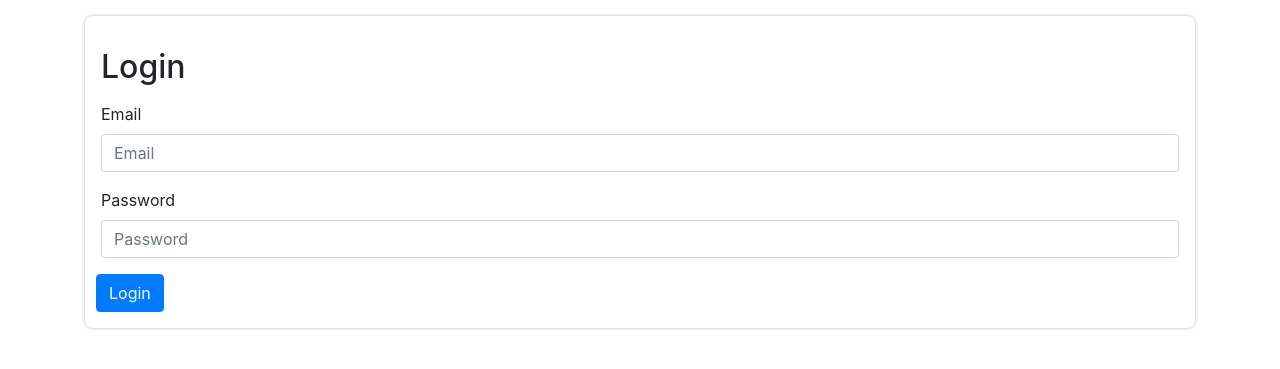
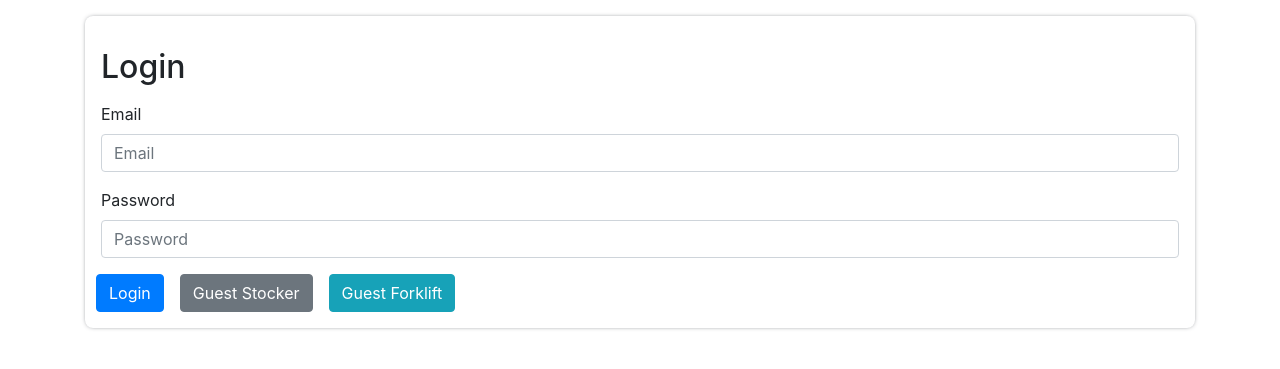
Before and after one commit to treyarte/capstone-one, a Flask app: page /login in a window 1280 px wide. Shown: the part 56-425 px from the top of the page. Run offline with Flask 2, Linux system fonts and the light colour scheme; some libraries are stand-ins or nearby versions.

Commit message:
added guest logins for recruiters

```diff
--- a/app/home/templates/base.html
+++ b/app/home/templates/base.html
@@ -98,6 +98,7 @@
     <script src="{{ url_for('static', filename='statistics.js') }}"></script>
     <script src="{{ url_for('static', filename='droplist_item.js') }}"></script>
     <script src="{{ url_for('static', filename='droplist.js') }}"></script>
+    <script src="{{ url_for('static', filename='login.js') }}"></script>
     <script src="{{ url_for('static', filename='app.js') }}"></script>
   </body>
 </html>
--- a/app/static/app.css
+++ b/app/static/app.css
@@ -118,6 +118,12 @@ body {
 
 .sign-up-btn-landing {
   z-index: 1;
+}
+
+/** Login **/
+.login-btn-container {
+  display: flex;
+  gap: 1rem;
 }
 
 /**Droplists css**/
--- /dev/null
+++ b/app/static/login.js
@@ -0,0 +1,26 @@
+$forkliftBtn = $(".guest-forklift-btn");
+$stockerBtn = $(".guest-stocker-btn");
+
+$emailField = $("#email");
+$passwordField = $("#password");
+
+/**
+ * Auto fills the login for with guest stocker credentials
+ * this is to allow recruiter to login without signing up
+ */
+function stockerLoginAutoFill() {
+    $emailField.val("gueststocker@gmail.com");
+    $passwordField.val("Thisisaguest1!");
+}
+
+/**
+ * Auto fills the login for with guest focklift driver credentials
+ * this is to allow recruiter to login without signing up
+ */
+function forkliftLoginAutoFill() {
+    $emailField.val("guestforklift@gmail.com");
+    $passwordField.val("Thisisaguest1!");
+}
+
+$forkliftBtn.on("click", forkliftLoginAutoFill);
+$stockerBtn.on("click", stockerLoginAutoFill);
--- a/app/users/templates/login.html
+++ b/app/users/templates/login.html
@@ -13,8 +13,10 @@
           class="form-control")}}
         </div>
         {%endfor%}
-        <div class="btn-container">
-          <button class="btn btn-primary">Login</button>
+        <div class="btn-container login-btn-container">
+          <button type="submit" class="btn btn-primary">Login</button>
+          <button type="button" class="btn btn-secondary guest-stocker-btn">Guest Stocker</button>
+          <button type="button" class="btn btn-info guest-forklift-btn">Guest Forklift</button>
         </div>
       </div>
     </form>
```
